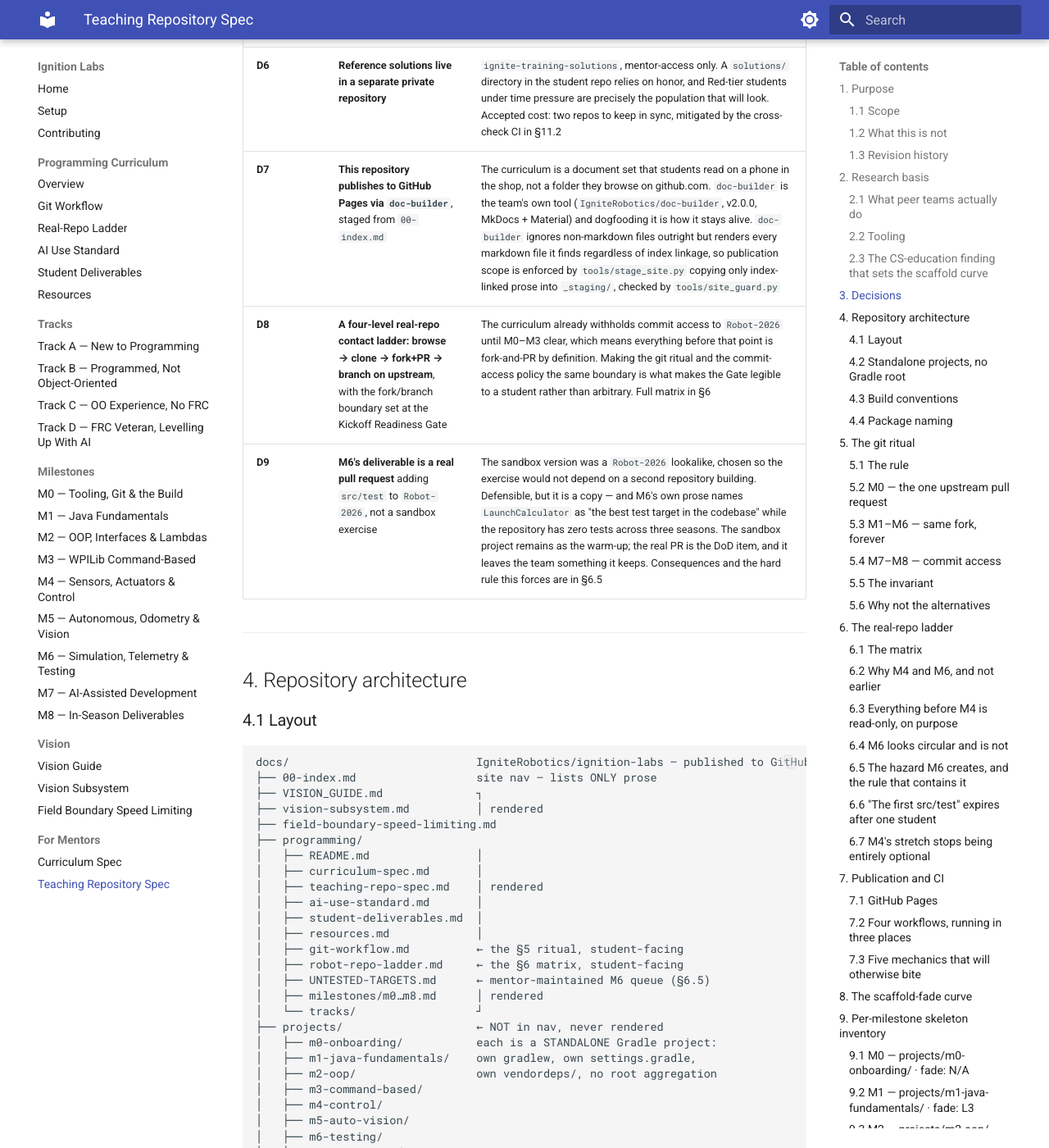
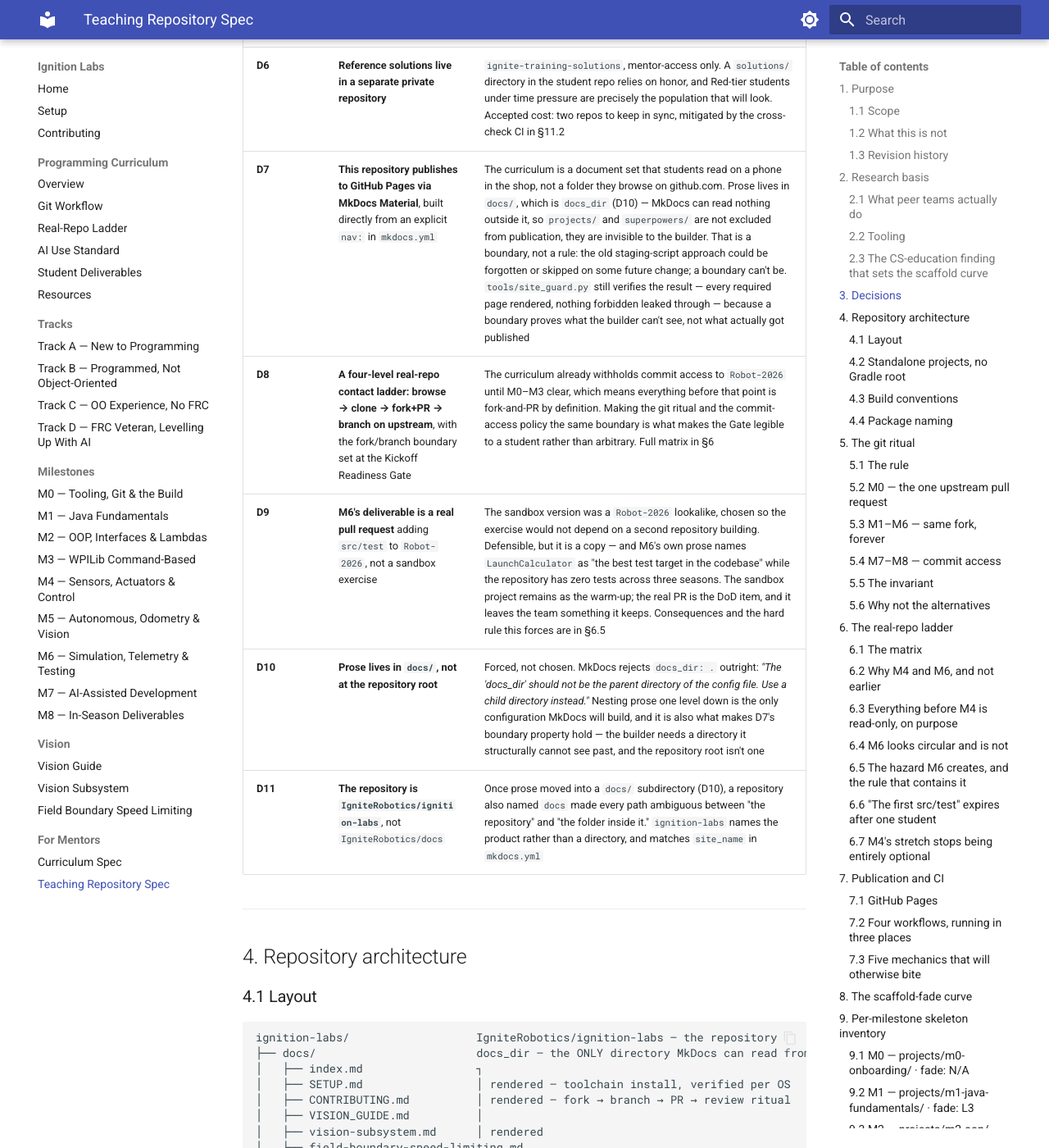
Before and after one commit to IgniteRobotics/ignition-labs, an MkDocs documentation site: the page built from docs/programming/teaching-repo-spec.md, in a window 1280 px wide and 1400 px high, scrolled down 4287 px. Shown: the whole window at 82% size. Built offline with MkDocs 1.6.1 and Material for MkDocs 9.7.7, drawn with Linux system fonts in a browser that asks for light colours; some of the changed text lies outside the part shown.

Commit message:
Amend spec for the MkDocs migration and rename
D7 rewritten: MkDocs Material directly, publication scope enforced by
the docs_dir boundary rather than a staging script. D10 records that
the docs/ layout is forced by MkDocs rejecting docs_dir: '.'. D11
records the rename. Updates the layout tree, the CI section, the
verified-facts table, and adds the version-pin bump to seasonal
maintenance.

Co-Authored-By: Claude Opus 5 <noreply@anthropic.com>
Claude-Session: https://claude.ai/code/session_01Ekap4hqefAZzDYqajZzjzk

````diff
--- a/docs/programming/teaching-repo-spec.md
+++ b/docs/programming/teaching-repo-spec.md
@@ -69,19 +69,21 @@ The metacognitive half of that finding is already satisfied by the curriculum's
 
 ## 3. Decisions
 
-Nine decisions, all made, recorded with reasoning so they can be argued with rather than rediscovered.
+Eleven decisions, all made, recorded with reasoning so they can be argued with rather than rediscovered.
 
 | # | Decision | Reasoning |
 |---|---|---|
-| **D1** | **Skeletons live in this repository**, at `projects/m0-onboarding/` … `projects/m8-ownership/` and `projects/testouts/`, beside the prose that describes them | One clone gets a student the curriculum and the code. CI can verify the docs against the code they describe — the drift failure mode `curriculum-spec.md` §1.2 exists to prevent. One seasonal re-verification surface, not two. A separate `ignite-training` repo was the original proposal and was rejected: it reintroduces exactly the sync problem it was meant to avoid. Accepted cost: a student forking to do M1 also forks every mentor-facing document, which is harmless — those documents are public, and the README already sends students to them |
+| **D1** | **Skeletons live in this repository**, at `projects/m0-onboarding/` … `projects/m8-ownership/` and `projects/testouts/`, a sibling of `docs/` rather than of `programming/` | One clone gets a student the curriculum and the code. CI can verify the docs against the code they describe — the drift failure mode `curriculum-spec.md` §1.2 exists to prevent. One seasonal re-verification surface, not two. A separate `ignite-training` repo was the original proposal and was rejected: it reintroduces exactly the sync problem it was meant to avoid. Accepted cost: a student forking to do M1 also forks every mentor-facing document, which is harmless — those documents are public, and the README already sends students to them |
 | **D2** | **Fork this repository once at M0. Branch per milestone. Pull request into your own fork.** Upstream receives exactly one student PR, ever | Mentor review and CI happen on the student's fork; the canonical repository never accumulates thirty students' solutions, and no cohort can read the previous cohort's answers. The single upstream PR is M0's contributor file, because shipping a real PR past CI **is** M0's stated learning objective. GitHub Classroom's autograding is genuinely better verification, but it is a roster-linked tracking system, and `curriculum-spec.md` §8 excluded tracking systems after a peer resource drew real criticism for collecting student names and emails with no deletion path. Reversing that needs a privacy review, not a convenience argument. Full mechanics in §5 |
 | **D3** | **Tests enforce the mechanical Definition-of-Done items only** | A JUnit assertion can prove a deadband function clamps correctly. It cannot prove a student can explain why `1/2` is `0`. Wiring CI to "check" the explanation items would produce a green check that means less than the mentor conversation it replaced. The test suite is the floor; the mentor conversation remains the ceiling. Every milestone's DoD is split explicitly in §9 |
 | **D4** | **Local WPILib toolchain only. No devcontainer, no Codespaces** | Installing the toolchain and getting `./gradlew build` green **is** M0's stated learning objective. A devcontainer lets a student skip the thing M0 exists to teach. Revisit only if a real student is genuinely blocked by a locked-down machine — at which point it is a one-off accommodation, not a shipped artifact |
 | **D5** | **Shared milestone skeletons + per-track test-out fixtures** | The curriculum is "one spine, four entry points" — tracks differ by *where you get on*, not what you learn. Per-track skeleton variants would be up to 36 artifacts duplicating the same content four ways, which is exactly the drift `curriculum-spec.md` §2 rejected. The track axis surfaces where it actually exists: the test-out fixtures, which are the load-bearing mechanism for Tracks B, C, and D |
 | **D6** | **Reference solutions live in a separate private repository** | `ignite-training-solutions`, mentor-access only. A `solutions/` directory in the student repo relies on honor, and Red-tier students under time pressure are precisely the population that will look. Accepted cost: two repos to keep in sync, mitigated by the cross-check CI in §11.2 |
-| **D7** | **This repository publishes to GitHub Pages via `doc-builder`**, staged from `00-index.md` | The curriculum is a document set that students read on a phone in the shop, not a folder they browse on github.com. `doc-builder` is the team's own tool (`IgniteRobotics/doc-builder`, v2.0.0, MkDocs + Material) and dogfooding it is how it stays alive. `doc-builder` ignores non-markdown files outright but renders every markdown file it finds regardless of index linkage, so publication scope is enforced by `tools/stage_site.py` copying only index-linked prose into `_staging/`, checked by `tools/site_guard.py` |
+| **D7** | **This repository publishes to GitHub Pages via MkDocs Material**, built directly from an explicit `nav:` in `mkdocs.yml` | The curriculum is a document set that students read on a phone in the shop, not a folder they browse on github.com. Prose lives in `docs/`, which is `docs_dir` (D10) — MkDocs can read nothing outside it, so `projects/` and `superpowers/` are not excluded from publication, they are invisible to the builder. That is a boundary, not a rule: the old staging-script approach could be forgotten or skipped on some future change; a boundary can't be. `tools/site_guard.py` still verifies the result — every required page rendered, nothing forbidden leaked through — because a boundary proves what the builder can't see, not what actually got published |
 | **D8** | **A four-level real-repo contact ladder: browse → clone → fork+PR → branch on upstream**, with the fork/branch boundary set at the Kickoff Readiness Gate | The curriculum already withholds commit access to `Robot-2026` until M0–M3 clear, which means everything before that point is fork-and-PR by definition. Making the git ritual and the commit-access policy the same boundary is what makes the Gate legible to a student rather than arbitrary. Full matrix in §6 |
 | **D9** | **M6's deliverable is a real pull request** adding `src/test` to `Robot-2026`, not a sandbox exercise | The sandbox version was a `Robot-2026` lookalike, chosen so the exercise would not depend on a second repository building. Defensible, but it is a copy — and M6's own prose names `LaunchCalculator` as "the best test target in the codebase" while the repository has zero tests across three seasons. The sandbox project remains as the warm-up; the real PR is the DoD item, and it leaves the team something it keeps. Consequences and the hard rule this forces are in §6.5 |
+| **D10** | **Prose lives in `docs/`, not at the repository root** | Forced, not chosen. MkDocs rejects `docs_dir: .` outright: *"The 'docs_dir' should not be the parent directory of the config file. Use a child directory instead."* Nesting prose one level down is the only configuration MkDocs will build, and it is also what makes D7's boundary property hold — the builder needs a directory it structurally cannot see past, and the repository root isn't one |
+| **D11** | **The repository is `IgniteRobotics/ignition-labs`**, not `IgniteRobotics/docs` | Once prose moved into a `docs/` subdirectory (D10), a repository also named `docs` made every path ambiguous between "the repository" and "the folder inside it." `ignition-labs` names the product rather than a directory, and matches `site_name` in `mkdocs.yml` |
 
 ---
 
@@ -90,28 +92,31 @@ Nine decisions, all made, recorded with reasoning so they can be argued with rat
 ### 4.1 Layout
 
 ```
-docs/                            IgniteRobotics/ignition-labs — published to GitHub Pages
-├── 00-index.md                  site nav — lists ONLY prose
-├── VISION_GUIDE.md              ┐
-├── vision-subsystem.md          │ rendered
-├── field-boundary-speed-limiting.md
-├── programming/
-│   ├── README.md                │
-│   ├── curriculum-spec.md       │
-│   ├── teaching-repo-spec.md    │ rendered
-│   ├── ai-use-standard.md       │
-│   ├── student-deliverables.md  │
-│   ├── resources.md             │
-│   ├── git-workflow.md          ← the §5 ritual, student-facing
-│   ├── robot-repo-ladder.md     ← the §6 matrix, student-facing
-│   ├── UNTESTED-TARGETS.md      ← mentor-maintained M6 queue (§6.5)
-│   ├── milestones/m0…m8.md      │ rendered
-│   └── tracks/                  ┘
-├── projects/                    ← NOT in nav, never rendered
-│   ├── m0-onboarding/           each is a STANDALONE Gradle project:
-│   ├── m1-java-fundamentals/    own gradlew, own settings.gradle,
-│   ├── m2-oop/                  own vendordeps/, no root aggregation
-│   ├── m3-command-based/
+ignition-labs/                   IgniteRobotics/ignition-labs — the repository
+├── docs/                        docs_dir — the ONLY directory MkDocs can read from
+│   ├── index.md                 ┐
+│   ├── SETUP.md                 │ rendered — toolchain install, verified per OS
+│   ├── CONTRIBUTING.md          │ rendered — fork → branch → PR → review ritual
+│   ├── VISION_GUIDE.md          │
+│   ├── vision-subsystem.md      │ rendered
+│   ├── field-boundary-speed-limiting.md
+│   └── programming/             ┘
+│       ├── README.md            │
+│       ├── curriculum-spec.md   │
+│       ├── teaching-repo-spec.md│ rendered
+│       ├── ai-use-standard.md   │
+│       ├── student-deliverables.md
+│       ├── resources.md         │
+│       ├── git-workflow.md      ← the §5 ritual, student-facing
+│       ├── robot-repo-ladder.md ← the §6 matrix, student-facing
+│       ├── UNTESTED-TARGETS.md  ← mentor-maintained M6 queue (§6.5)
+│       ├── milestones/m0…m8.md  │ rendered
+│       └── tracks/              ┘
+├── projects/                    a sibling of docs/, not inside it — unpublishable,
+│   ├── m0-onboarding/           because MkDocs cannot read outside docs_dir at all.
+│   ├── m1-java-fundamentals/    each is a STANDALONE Gradle project: own gradlew,
+│   ├── m2-oop/                  own settings.gradle, own vendordeps/, no root
+│   ├── m3-command-based/        aggregation
 │   ├── m4-control/
 │   ├── m5-auto-vision/
 │   ├── m6-testing/
@@ -123,20 +128,23 @@ docs/                            IgniteRobotics/ignition-labs — published to G
 │       ├── t3-scheduler-conflict/
 │       ├── t4-bad-kv/
 │       └── t5-drifting-auto/
-├── templates/                   M8 deliverables as real copyable files
+├── templates/                   M8 deliverables as real copyable files — unpublishable, same reason
 │   ├── SUBSYSTEM-README.md
 │   ├── TUNING-LOG.md
 │   └── PIT-DOC.md
-├── contributors/                M0 output, one file per student handle
-├── superpowers/specs/           design records
+├── contributors/                M0 output, one file per student handle — unpublishable, same reason
+├── tools/                       verification scripts the CI workflows call, incl. site_guard.py
+├── tests/                       tests for tools/
+├── superpowers/specs/           design records — unpublishable, same reason
 ├── tests.lock                   SHA-256 manifest of every given test file
-├── CONTRIBUTING.md              the fork → branch → PR → review ritual
-├── SETUP.md                     toolchain install, verified per OS
+├── mkdocs.yml                   docs_dir: docs, pinned MkDocs Material, explicit nav: — §7.1
 └── .github/
     ├── workflows/               four workflows — §7.2
     ├── PULL_REQUEST_TEMPLATE.md includes the AI-use disclosure block
     └── CODEOWNERS               given test files require mentor review
 ```
+
+Everything outside `docs/` is unpublishable in the structural sense D7 and D10 describe: not filtered, excluded, or ignored by convention, but outside the one directory the builder is configured to read.
 
 ### 4.2 Standalone projects, no Gradle root
 
@@ -187,12 +195,12 @@ This repository is the only thing a student forks at M0, because it is the only
 ### 5.2 M0 — the one upstream pull request
 
 ```
-fork IgniteRobotics/ignition-labs  →  jsmith/docs
-git clone git@github.com:jsmith/docs.git
+fork IgniteRobotics/ignition-labs  →  jsmith/ignition-labs
+git clone git@github.com:jsmith/ignition-labs.git
 git remote add upstream git@github.com:IgniteRobotics/ignition-labs.git
 git checkout -b add-jsmith-contributor
     …create contributors/jsmith.md, run spotlessApply on FormatMe.java…
-PR: jsmith/docs:add-jsmith-contributor → IgniteRobotics/ignition-labs:main
+PR: jsmith/ignition-labs:add-jsmith-contributor → IgniteRobotics/ignition-labs:main
 ```
 
 Merged by a mentor. This is the only student pull request the canonical repository ever receives, and shipping it *is* M0's stated learning objective.
@@ -205,7 +213,7 @@ Merged by a mentor. This is the only student pull request the canonical reposito
 git fetch upstream && git merge upstream/main      ← also the merge command M0 teaches
 git checkout -b m3-command-based
     …work in projects/m3-command-based/…
-PR: jsmith/docs:m3-command-based → jsmith/docs:main
+PR: jsmith/ignition-labs:m3-command-based → jsmith/ignition-labs:main
 ```
 
 CI runs on the fork. A mentor reviews on the fork. Upstream never sees a student solution. Skeleton updates arrive through `fetch upstream` — the same command M0 already teaches, now doing real work.
@@ -237,7 +245,7 @@ The git ritual and the commit-access policy are the same boundary. That is not a
 
 | | Sandbox project | Git ritual | Real repo | Contact |
 |---|---|---|---|---|
-| **M0** | `projects/m0-onboarding/` | fork `docs` → branch → **PR upstream** | — | none |
+| **M0** | `projects/m0-onboarding/` | fork `ignition-labs` → branch → **PR upstream** | — | none |
 | **M1** | `m1-java-fundamentals/` | branch → PR into own fork | Robot-2026 | **browse** on github.com — `IntakeConstants.java`, `Constants.java` |
 | **M2** | `m2-oop/` | branch → PR into own fork | Robot-2026 | **clone** — first real clone. `preferences/`, `LaunchState`, `LaunchRequestBuilder` |
 | **M3** | `m3-command-based/` | branch → PR into own fork | Phoenix-2026, Robot-2026 | **clone** — Phoenix end to end, then `RobotContainer` |
@@ -301,9 +309,9 @@ The refactor itself may stay optional. But **"you have opened one pull request a
 
 ### 7.1 GitHub Pages
 
-Built with **`doc-builder`** (`IgniteRobotics/doc-builder`, v2.0.0 — MkDocs + Material, installable CLI, last updated 2026-03-20), per D7.
+Built with **MkDocs Material** (`mkdocs` 1.6.1, `mkdocs-material` 9.7.7, pinned in `pyproject.toml`'s `docs` dependency group), per D7 and D10.
 
-`doc-builder` ignores non-markdown files outright, so Java, Gradle, and vendordep files under `projects/` are never candidates for publication — but it renders every markdown file it finds regardless of `00-index.md` linkage, so `tools/stage_site.py` copies only index-linked prose into `_staging/` before the build, and `tools/site_guard.py` verifies the result.
+`docs_dir: docs` in `mkdocs.yml` is what makes publication scope structural rather than enforced. MkDocs reads nothing outside `docs_dir`, so Java, Gradle, and vendordep files under `projects/`, and the design records under `superpowers/`, are never candidates for publication — not because anything filters them out, but because the builder cannot see them. Every published page is also named explicitly in `mkdocs.yml`'s `nav:` rather than discovered by scanning for markdown files, so a stray file dropped into `docs/` renders but stays out of navigation until someone adds it. `tools/site_guard.py` still verifies the result — every required page rendered, nothing forbidden leaked through — because a structural boundary proves what the builder can't reach, not what a particular build actually produced.
 
 > **Prerequisite.** `IgniteRobotics/ignition-labs` had **no git remote configured** as of 2026-08-07. Creating it blocks every workflow below.
 
@@ -313,7 +321,7 @@ This distinction matters and is easy to get wrong.
 
 | Workflow | Runs where | Trigger | Does |
 |---|---|---|---|
-| `pages.yml` | canonical only | push `main`, `paths: ['**.md', '00-index.md']` | `doc-builder` → deploy Pages |
+| `pages.yml` | canonical only | push `main`, `paths: ['docs/**', 'mkdocs.yml', 'tools/site_guard.py', 'pyproject.toml', '.github/workflows/pages.yml']` | `mkdocs build` → `site_guard.py` → deploy Pages |
 | `skeleton-integrity.yml` | canonical only | PR touching `projects/**` | `assemble` + `spotlessCheck` + `tests.lock` + inverted check |
 | `student-check.yml` | **student forks** | `pull_request` | `build` + `spotlessCheck` + `tests.lock`, changed milestone only |
 | `docs-links.yml` | canonical only | weekly + PR on `**.md` | link check |
@@ -672,6 +680,7 @@ Each season, before the fall:
 3. Re-run the solutions cross-check
 4. Re-generate T4's plot and T5's logs if the sim stack changed
 5. Refresh `UNTESTED-TARGETS.md` against the new season's repository
+6. Bump and re-pin `mkdocs` and `mkdocs-material` in `pyproject.toml`. Material's own build already warns that MkDocs 2.0 removes the plugin system entirely and ships no migration path — treat that warning as live every season it appears, not a one-time notice, and require a full `mkdocs build` plus a passing `tools/site_guard.py` before merging the bump. A version number that resolves is not the same thing as a site that still builds
 
 Order matters: bump first, then re-pin, then cross-check. A cross-check against an un-bumped skeleton proves nothing useful.
 
@@ -705,8 +714,10 @@ Checked directly against `~/workspace/ignite/` on the dates shown.
 | `Phoenix-2026` Java files | 22 | 2026-08-07 |
 | `Phoenix-2026` `src/test` | **absent** | 2026-08-07 |
 | `Phoenix-2026` activity | 0 commits in 90 days; last 2026-02-10 | 2026-08-07 |
-| `doc-builder` | v2.0.0, MkDocs + Material, `IgniteRobotics/doc-builder`, last 2026-03-20 | 2026-08-07 |
-| `docs` git remote | **none configured** | 2026-08-07 |
+| `mkdocs` with `docs_dir: .` | **rejected outright** — `The 'docs_dir' should not be the parent directory of the config file. Use a child directory instead.` No build produced | 2026-08-07 |
+| `mkdocs` (1.6.1) with `docs_dir: docs`, probe files under `projects/m-probe/` | **zero** matching files in the built site. Verified independently twice | 2026-08-07 |
+| `docs/programming/README.md` | publishes to the slug `programming` (`_site/programming/index.html`) — `tools/site_guard.py`'s `REQUIRED_PAGES` needed no edit | 2026-08-07 |
+| `ignition-labs` git remote | **none configured** | 2026-08-07 |
 | Build tooling versions, vendordep set, `pr-build-check.yml` contents | §4.3 | 2026-08-06 |
 
 ---
````
